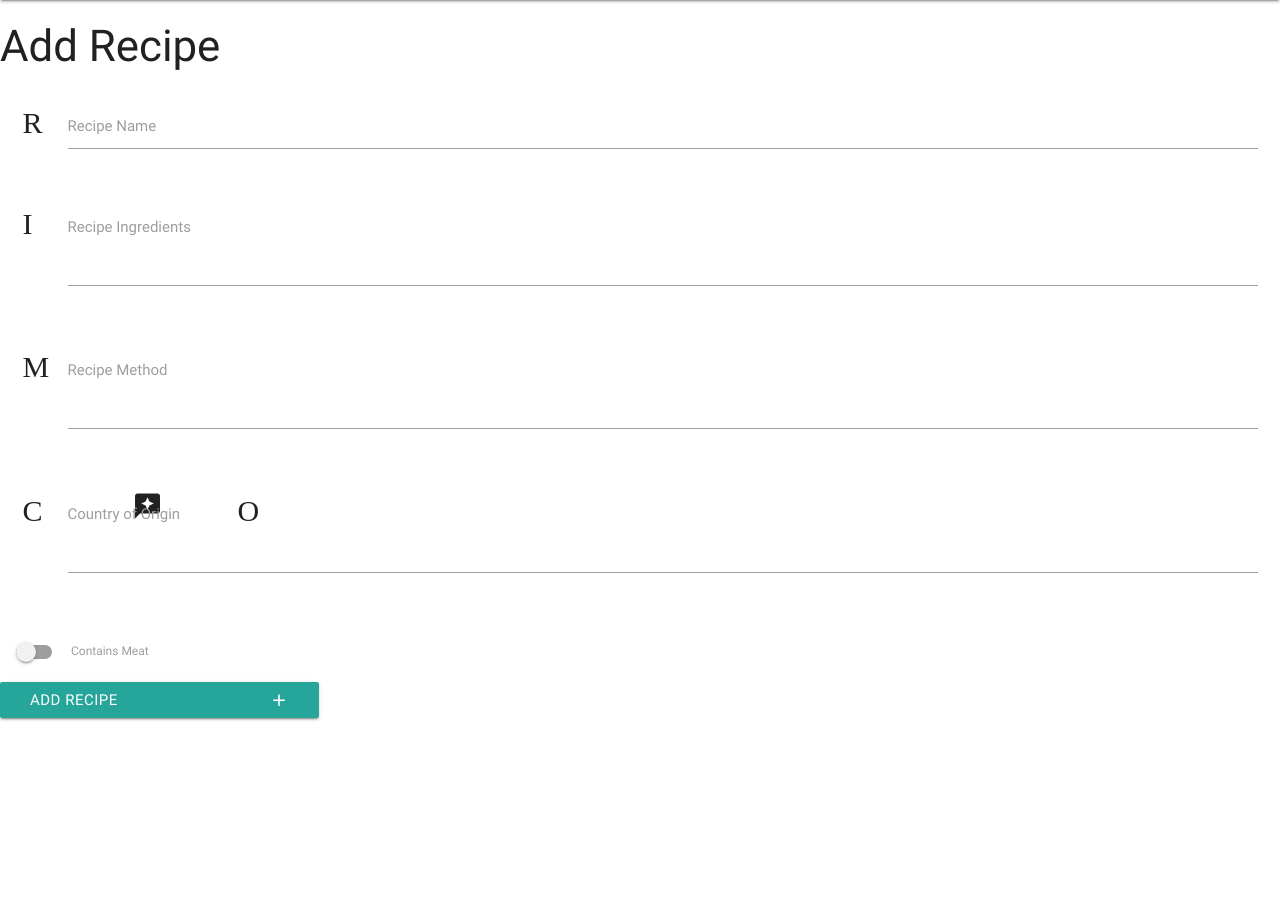
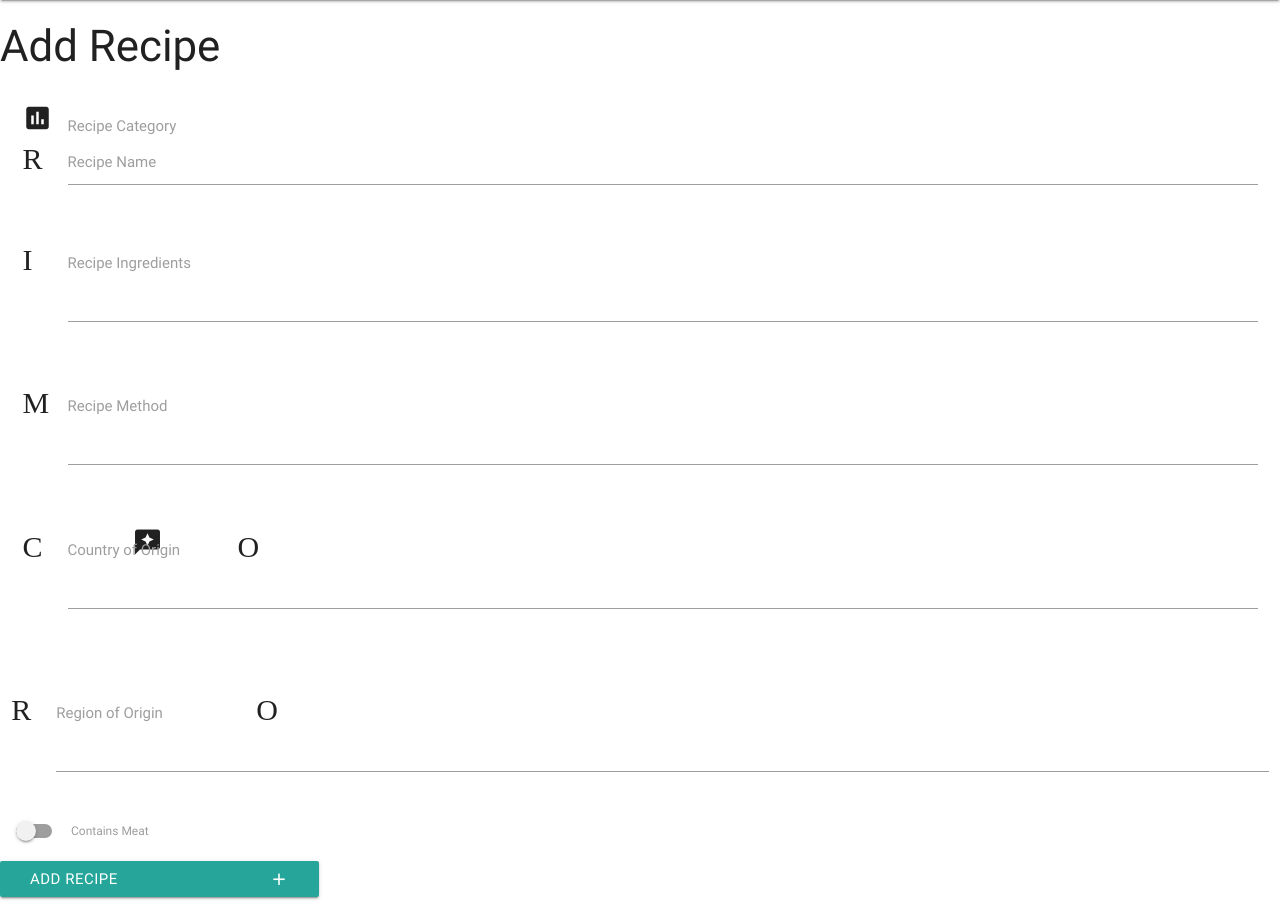
Before and after one commit to Mel28/cook-book, a Flask app: page /add_recipe in a window 1280 px wide. Shown: the part 64-981 px from the top of the page. Before the commit the page ends 785 px from the top, so only its background shows below. Run offline with Flask 2, Linux system fonts and the light colour scheme; data that the repository does not hold is empty; some libraries are stand-ins or nearby versions.

Commit message:
Fixed MEthod not allowed error in addrecipe.html, page now loggs updates and posts the form fine. Still need to fix category selector

```diff
--- a/app.py
+++ b/app.py
@@ -19,7 +19,7 @@ def get_recipes():
 @app.route('/add_recipe')
 def add_recipe():
     return render_template('addrecipe.html',
-        recipes = mongo.db.recipes.find())
+        categories=mongo.db.categories.find())
 
 
 @app.route('/insert_recipe', methods=['POST'])
@@ -57,6 +57,30 @@ def delete_recipe(recipe_id):
     mongo.db.recipes.remove({'_id': ObjectId(recipe_id)})
     return redirect(url_for('get_recipes'))
 
+@app.route('/get_categories')
+def get_categories():
+    return render_template('categories.html',
+        categories=mongo.db.categories.find())
+
+@app.route('/delete_category/<category_id>')
+def delete_category(category_id):
+    mongo.db.categories.remove({'_id': ObjectId(category_id)})
+    return redirect(url_for('get_categories'))
+
+
+@app.route('/update_category/<category_id>', methods=['POST'])
+def update_category(category_id):
+    mongo.db.categories.update(
+        {'_id': ObjectId(category_id)},
+        {'category_name': request.form.get['category_name']})
+    return redirect(url_for('get_categories'))
+
+@app.route('/insert_category', methods=['POST'])
+def insert_category():
+    category_doc = {'category_name': request.form.get('category_name')}
+    mongo.db.categories.insert_one(category_doc)
+    return redirect(url_for('get_categories'))
+
 
 if __name__ == '__main__':
     app.run(host=os.environ.get('IP'),
--- a/templates/addrecipe.html
+++ b/templates/addrecipe.html
@@ -1,8 +1,20 @@
 {% extends 'base.html' %} {% block content %}
 <h3>Add Recipe</h3>
 <div class="row">
-    <form action="" method="POST" class="col s12">
+    <form action="{{ url_for('insert_recipe') }}" method="POST"  class="col s12">
         <div class="row">
+             <div class="row">
+                <div class="input-field col s12">
+                    <i class="material-icons prefix">poll</i>
+                    <select id="category" name="category_name">
+                  <option value="">Choose Category</option>
+                  {% for cat in categories %}
+                      <option value="{{cat.category_name}}">{{cat.category_name}}</option>
+                  {% endfor %}
+                </select>
+                    <label>Recipe Category</label>
+                </div>
+            </div>
             <div class="input-field col s12">
                 <i class="material-icons prefix">Recipe</i>
                 <input id="recipe_name" name="recipe_name" type="text">
@@ -31,6 +43,14 @@
             </div>
         </div>
         </div>
+         <div class="row">
+            <div class="input-field col s12">
+                <i class="material-icons prefix">Region of Origin</i>
+                <textarea name="region_origin" id="region_origin" class="materialize-textarea"></textarea>
+                <label for="icon_telephone">Region of Origin</label>
+            </div>
+        </div>
+        </div>
         <div class="row">
             <div class="switch">
                 <label>
```
